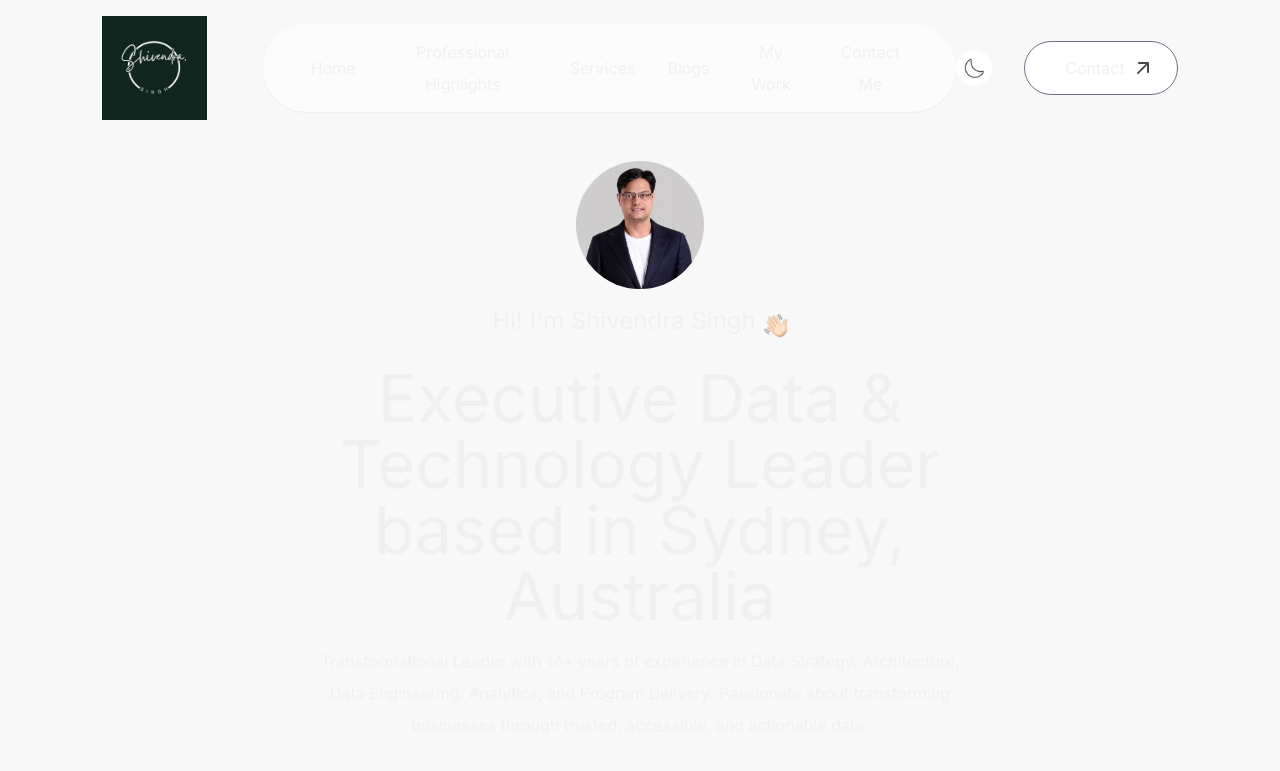
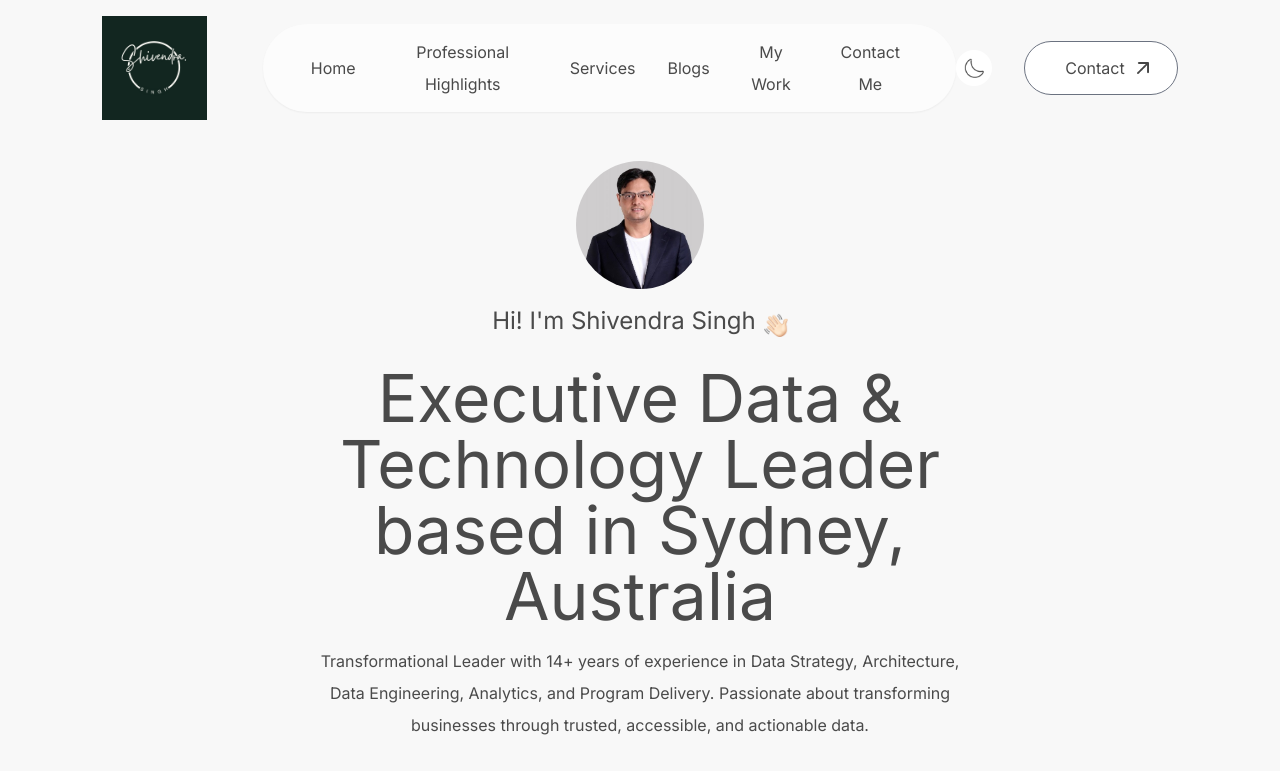
Before and after one commit to Connect-Shivendra/Portfolio, a Next.js app: page / in a window 1280 px wide. Shown: the top 771 px of the page. Built offline with nearby package versions, Linux system fonts and the light colour scheme.

Commit message:
revert globals changes

```diff
--- a/app/globals.css
+++ b/app/globals.css
@@ -5,26 +5,11 @@
 
 
 :root {
-  /* Base colors */
-  --primary: #FFB6C1;
-  --secondary: #4A4A4A;
-  --accent: #F48FB1;
-
-  /* Semantic colors */
-  --background: var(--light-bg);
-  --foreground: var(--dark-fg);
-  --text-primary: var(--dark-fg);
-  --text-secondary: var(--gray-600);
-
-  /* Light mode */
-  --light-bg: #F8F8F8;
-  --light-fg: #4A4A4A;
-
-  /* Dark mode */
-  --dark-bg: #2C2C2C;
-  --dark-fg: #F0F0F0;
-
+  /* Option 2: Pink & Gray - Light Mode */
+  --background: #F8F8F8; /* Off-White background */
+  --foreground: #4A4A4A; /* Dark Gray text */
   --hover-bg: #EAEAEA; /* Light Gray hover/secondary */
+  --accent-color: #FFB6C1; /* Light/Baby Pink accent */
   --transition-duration: 0.5s;
   --card-bg: #FFFFFF; /* Card background for light mode */
   --section-bg: transparent; /* Section background for light mode */
@@ -36,6 +21,7 @@
     --background: #2C2C2C; /* Dark Gray background */
     --foreground: #F0F0F0; /* Light Gray text */
     --hover-bg: #404040; /* Medium-Dark Gray hover/secondary */
+    --accent-color: #F48FB1; /* Deeper Pink accent */
     --card-bg: var(--hover-bg); /* Use the hover-bg color for card backgrounds */
     --section-bg: #1F1F1F; /* Darker background for sections in dark mode */
   }
@@ -98,7 +84,7 @@ body {
   /* Adjusted for Option 2 palette */
   .button-active {
     /* Using pink accent */
-    @apply bg-[var(--accent)] text-[var(--foreground)] dark:bg-[var(--accent)] dark:text-[var(--background)];
+    @apply bg-[var(--accent-color)] text-[var(--foreground)] dark:bg-[var(--accent-color)] dark:text-[var(--background)];
   }
 
   .button-inactive {
@@ -108,7 +94,7 @@ body {
 
   .link-with-icon {
     /* Using foreground and accent */
-    @apply flex items-center gap-2 text-[var(--foreground)] hover:text-[var(--accent)] dark:text-[var(--foreground)] dark:hover:text-[var(--accent)] hover:underline;
+    @apply flex items-center gap-2 text-[var(--foreground)] hover:text-[var(--accent-color)] dark:text-[var(--foreground)] dark:hover:text-[var(--accent-color)] hover:underline;
   }
 
   /* New reusable card component class */
@@ -140,7 +126,7 @@ body {
 
   .blog-category-tag {
     /* Using pink accent */
-    @apply bg-[var(--accent)] text-[var(--foreground)] dark:bg-[var(--accent)] dark:text-[var(--background)] text-xs px-2 py-1;
+    @apply bg-[var(--accent-color)] text-[var(--foreground)] dark:bg-[var(--accent-color)] dark:text-[var(--background)] text-xs px-2 py-1;
   }
 }
 
```
